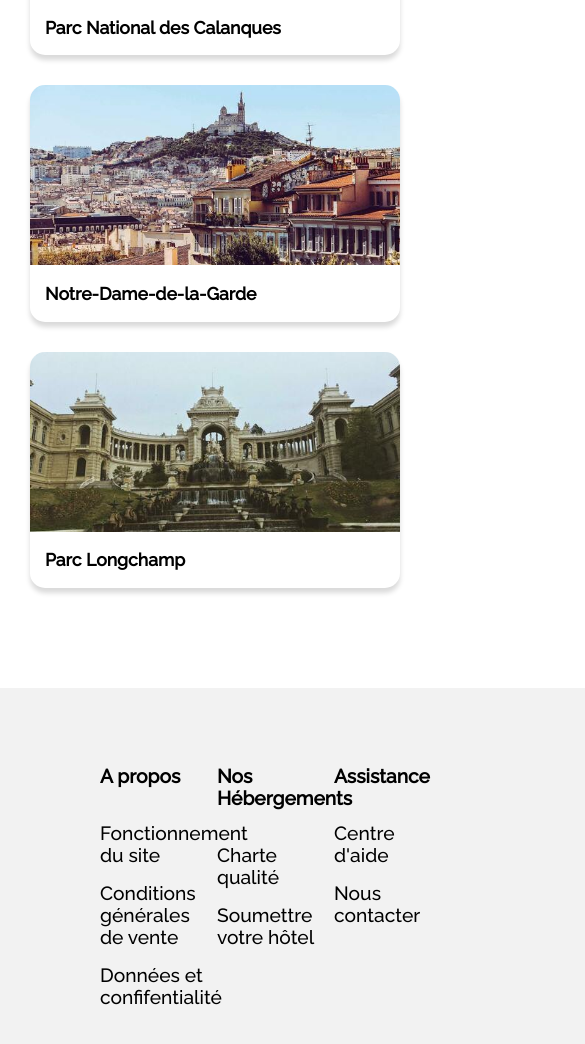
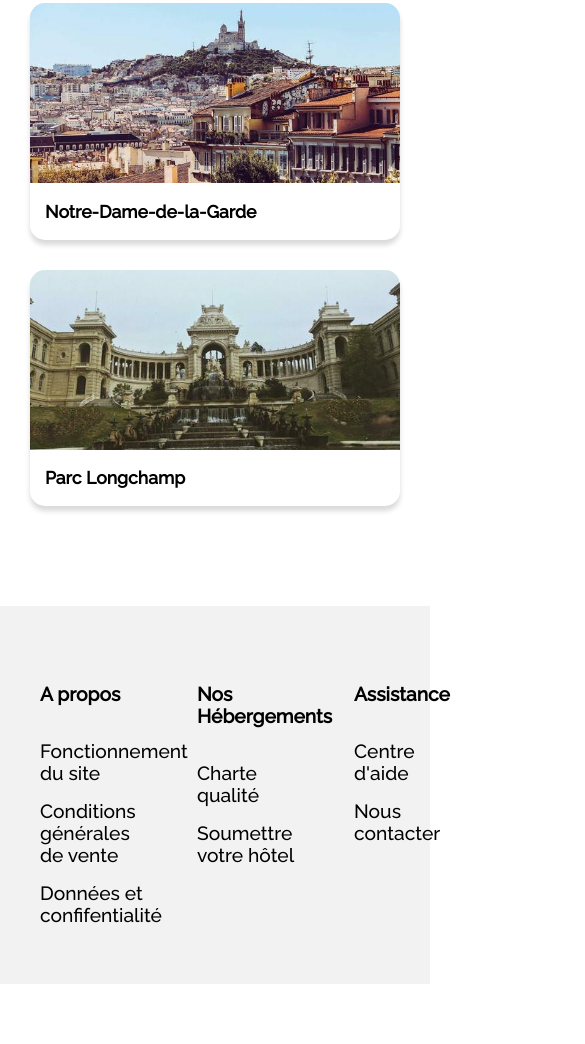
Before and after one commit to Emi-vas/EmilienVaschalde_2_04052021, a plain HTML site: page index.html in a window 390 px wide. Shown: the part 5184-6228 px from the top of the page, 585 px wide, since content can reach past the window. After the commit the page ends 6168 px from the top, so only its background shows below. Drawn offline with Linux system fonts and the light colour scheme.

Commit message:
amélioration footer responsive

```diff
--- a/style.css
+++ b/style.css
@@ -385,7 +385,7 @@ footer {
     background: #F2F2F2;
     width: 100%;
 
-    padding: 50px 100px;
+    padding: 50px 80px;
 
     display: flex;
 }
@@ -405,6 +405,7 @@ footer a:hover {
     flex-direction: column;
 
     width: 30%;
+    padding: 0 20px;   /*espace min entre les bloc*/
 }
 
 .footer_bloc a:first-of-type {   /*première ligne*/
@@ -418,6 +419,13 @@ footer a:hover {
 
 
 /*--------------------------------------------FOOTER - RESPONSIVE--------------------------*/
+@media screen and (max-width: 1282px)
+{
+    footer {
+        padding: 50px 20px;
+    }
+}
+
 
 @media screen and (max-device-width:480px) {
     footer {
--- a/style2.css
+++ b/style2.css
@@ -169,11 +169,16 @@
 
 @media screen and (max-width: 1282px) {    /*quand mis en petit sur pc ou tablette*/
 
+    .corps_site {
+        width: 100%;
+    }
+
     #hebergements {                               /*mise en colonne des blocs : populaire first*/
         flex-direction: column-reverse;
     }
 
     .hebergements_marseille {
+        margin-right: 0;   /*pour que bloc pop et bloc marseille aient la même taille*/
         width: auto;
     }
 
@@ -247,7 +252,6 @@
 
     .hebergements_marseille {
         font-size: 1.9em;
-        margin-right: 0;
         background: white;
 
         padding-left: 80px;    /*marge sur les cotés*/
```
